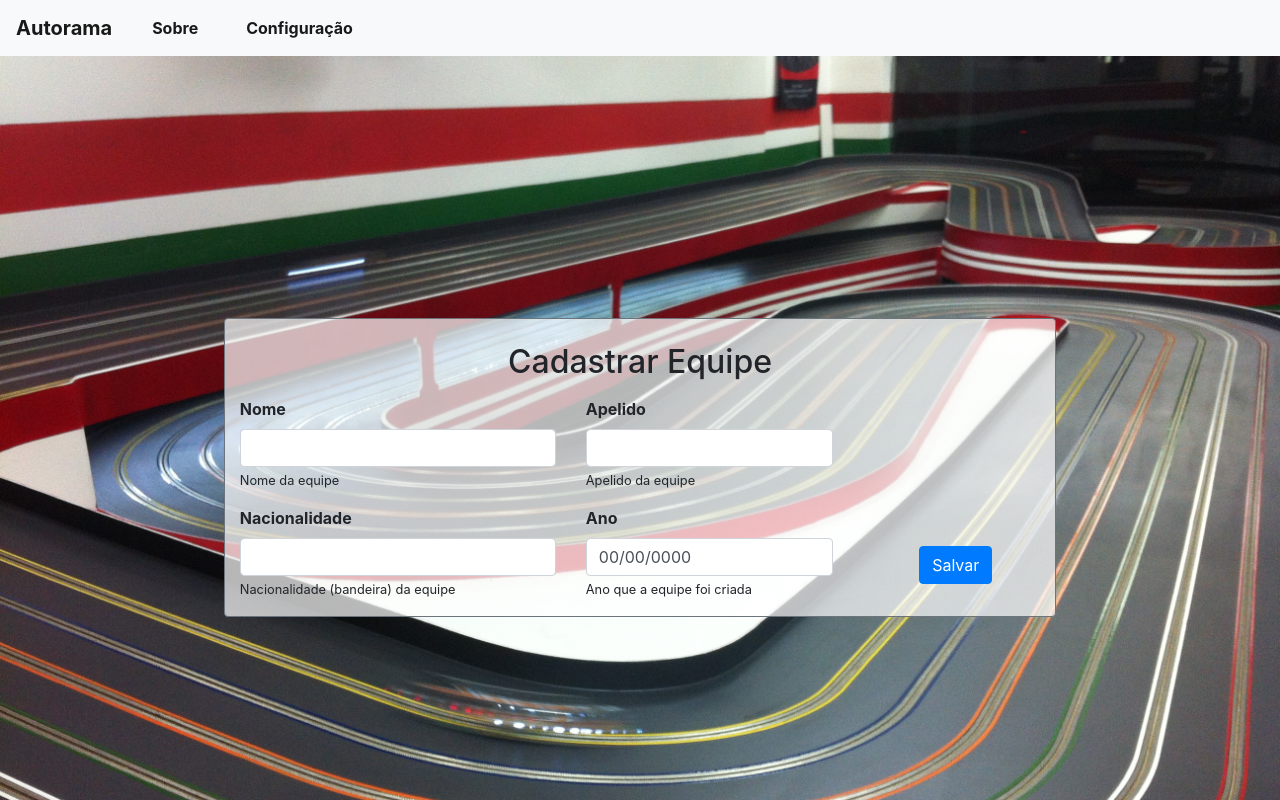
After one commit to AndersonCorreia/PBL-2020.1-Autorama, a Flask app: a page that uses templates/config/equipe.html in a window 1280 px wide. The commit adds this page. Run offline with Flask 2, Linux system fonts and the light colour scheme; some libraries are stand-ins or nearby versions.

Commit message:
tela cadastrar equipe e ajustes

```diff
--- a/app.py
+++ b/app.py
@@ -40,6 +40,16 @@ def configCarro():
         carro = Carro()
         carro.save(request.form.to_dict())
         return render_template('config/carro.html', saved=True)
+
+@app.route('/configuração/equipe', methods=['GET', 'POST'])
+def configEquipe():
+    if (request.method == "GET"):
+        autorama = Autorama()
+        return render_template('config/equipe.html')
+    if (request.method == "POST"):
+        autorama = Autorama()
+        autorama.addEquipe(request.form.to_dict())
+        return render_template('config/equipe.html', saved=True)
 
 @app.route('/configuração/pista/create', methods=['GET', 'POST'])
 def createCircuito():
--- a/models/Autorama.py
+++ b/models/Autorama.py
@@ -39,3 +39,11 @@ class Autorama:
             piloto['ativo']=True
             self.dados['pilotos'].append(piloto)
             self.save()
+
+    def addEquipe(self, equipe):
+        equipe['equipe_id'] = int(equipe['equipe_id'])
+        if equipe['equipe_id'] == 0:
+            equipe['equipe_id'] = self.dados['equipes'][-1]['equipe_id'] + 1 if len(self.dados['equipes']) > 0 else 1
+            equipe['pontos'] = 0
+            self.dados['equipes'].append(equipe)
+            self.save()
--- a/models/Carro.py
+++ b/models/Carro.py
@@ -10,6 +10,8 @@ class Carro:
         self.dados = json.loads(open(file, 'r').read() )
 
     def save(self, dados):
+        dados['carro_id'] = int(dados['carro_id'])
+        dados['carro_id'] = self.dados['carros'][-1]['carro_id'] + 1 if len(self.dados['carros']) > 0 else 1
         self.dados["carros"].append(dados)
         open(self.fileName, 'w').write( json.dumps(self.dados, indent=4, ensure_ascii=False))
 
--- a/models/autorama.json
+++ b/models/autorama.json
@@ -48,7 +48,19 @@
     "equipes": [
         {
             "equipe_id": 1,
-            "nome": "Yakuza Fighters"
+            "nome": "Yakuza Fighters",
+            "apelido": "",
+            "nacionalidade": "",
+            "ano": "00/00/0000",
+            "pontos": 0
+        },
+        {
+            "equipe_id": 2,
+            "nome": "Equipe Rocket",
+            "apelido": "Rocket",
+            "nacionalidade": "Japão",
+            "ano": "00/00/0000",
+            "pontos": 0
         }
     ],
     "circuitos": [
@@ -109,22 +121,6 @@
             ],
             "qualificatoria": [],
             "classificacao": []
-        },
-        {
-            "corrida_id": 3,
-            "quantidadeDeVoltas": 1,
-            "qualificatoriaDuracao": "0:00:000",
-            "circuito_id": 1,
-            "pilotos": [
-                {
-                    "piloto_id": 1
-                },
-                {
-                    "piloto_id": 2
-                }
-            ],
-            "qualificatoria": [],
-            "classificacao": []
         }
     ],
     "tags": {
--- a/templates/config/config.html
+++ b/templates/config/config.html
@@ -14,7 +14,7 @@
         <div class="col-12 col-md-6 btn-options">
             <a href="{{ url_for('configCarro') }}" class="btn btn-primary" cadastraCarro>Cadastrar carros</a>
             <a href="{{ url_for('listPilotos') }}" class="btn btn-primary" cadastraPiloto>Cadastrar pilotos</a>
-            <a class="btn btn-primary" cadastraEquipe>Cadastrar equipes</a>
+            <a href="{{ url_for('configEquipe') }}" class="btn btn-primary" cadastraEquipe>Cadastrar equipes</a>
         </div>
     </div>
 {% endblock %}
--- /dev/null
+++ b/templates/config/equipe.html
@@ -0,0 +1,42 @@
+{% extends 'base.html' %}
+{% block css %}
+    <link rel="stylesheet" href="/static/css/config.css">
+{% endblock %}
+
+{% block content %}
+    <h2 class="text-center mt-4">{% block title %}Cadastrar Equipe{% endblock %}</h2>
+    {% if saved %}
+        <div class="alert my-3 w-75 alert-success mx-auto alert-dismissible fade show text-center" role="alert">
+            Configurações atualizadas com sucesso
+            <button type="button" class="close" data-dismiss="alert" aria-label="Close">
+                <span aria-hidden="true">&times;</span>
+            </button>
+      </div>
+    {% endif %}
+    <form method="POST" action="{{url_for('configEquipe')}}" class="font-weight-bold mt-3 row">
+        <input type="hidden" name="equipe_id" value="{{equipe['equipe_id'] if equipe else 0}}">
+        <div class="form-group col-7 col-md-5">
+            <label for="nome">Nome</label>
+            <input required type="text" class="form-control" name="nome" id="nome" value="{{equipe['nome'] if equipe else ''}}">
+            <small class="form-text">Nome da equipe</small>
+        </div>
+        <div class="form-group col-5 col-md-4">
+            <label for="apelido">Apelido</label>
+            <input required type="text" class="form-control" name="apelido" id="apelido" value="{{equipe['apelido'] if equipe else ''}}">
+            <small class="form-text">Apelido da equipe</small>
+        </div>
+        <div class="form-group col-7 col-md-5">
+            <label for="nacionalidade">Nacionalidade</label>
+            <input required type="text" class="form-control" name="nacionalidade" id="nacionalidade" value="{{equipe['nacionalidade'] if equipe else ''}}">
+            <small class="form-text">Nacionalidade (bandeira) da equipe</small>
+        </div>
+        <div class="form-group col-5 col-md-4">
+            <label for="nacionalidade">Ano</label>
+            <input required type="text" class="form-control" name="ano" id="ano" value="{{equipe['ano'] if equipe else '00/00/0000'}}">
+            <small class="form-text">Ano que a equipe foi criada</small>
+        </div>
+        <div class="form-group col d-flex justify-content-end">
+            <button type="submit" class="btn btn-primary align-self-end mr-5">Salvar</button>
+        </div>
+    </form>
+{% endblock %}
--- a/templates/config/piloto_create.html
+++ b/templates/config/piloto_create.html
@@ -41,7 +41,7 @@
                 <thead class="thead-dark">
                   <tr>
                     <th scope="col-2">#</th>
-                    <th scope="col-2">Num</th>
+                    <th scope="col-2">Número</th>
                     <th scope="col-4">Modelo</th>
                     <th scope="col-4">Marca</th>
                     <th scope="col-2">Cor</th>
```
Also changed, not shown: models/carro.json (deleted, +0 -20 lines), templates/config/carro.html (+2 -11 lines).
